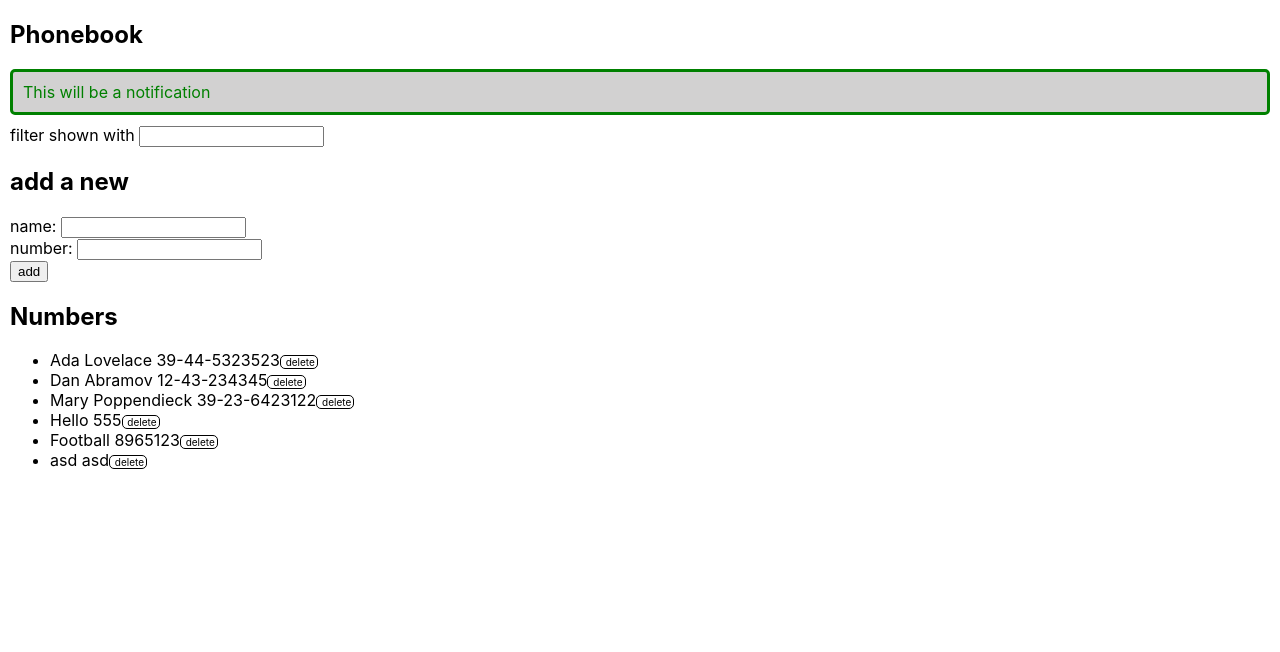
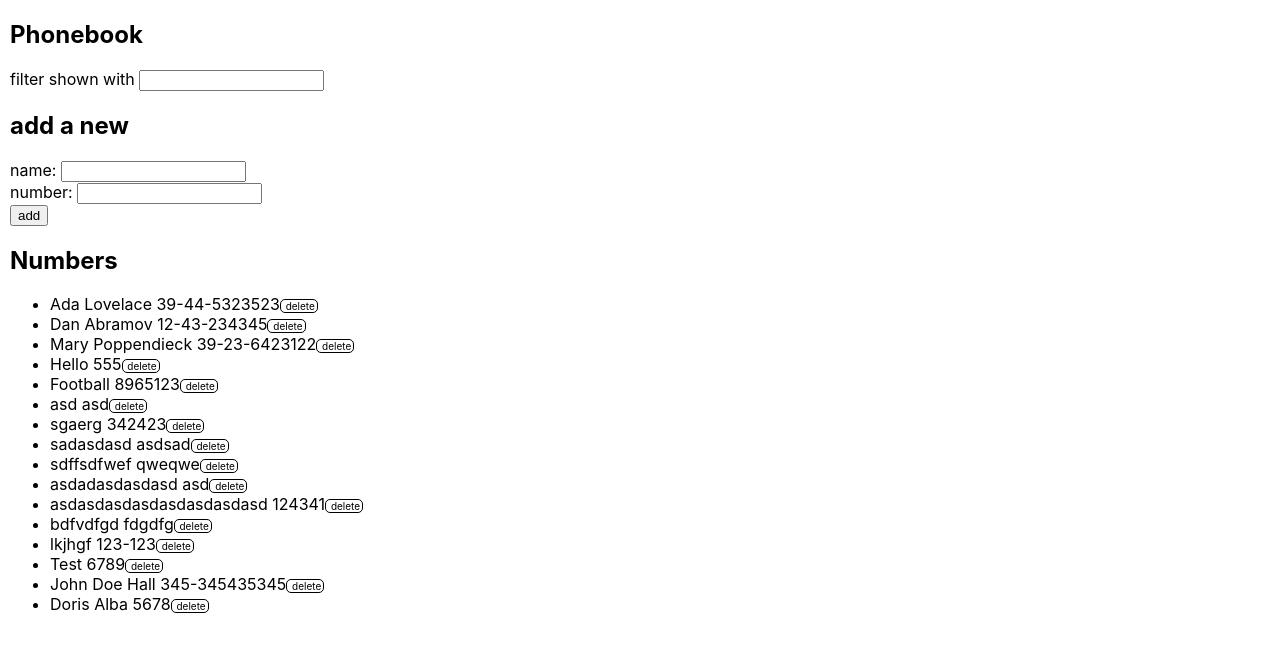
Before and after one commit to c1b3rt00lk1t/a-phonebook, a React (Create React App) app: page / in a window 1280 px wide. Shown: the top 652 px of the page. Built offline with nearby package versions, Linux system fonts and the light colour scheme; data requests are answered from the project's data file.

Commit message:
Created the necessary states for determining the notification and displaying it. Added the funcionality when a new name is added.

```diff
--- a/db.json
+++ b/db.json
@@ -29,6 +29,56 @@
       "name": "asd",
       "number": "asd",
       "id": 9
+    },
+    {
+      "name": "sgaerg",
+      "number": "342423",
+      "id": 10
+    },
+    {
+      "name": "sadasdasd",
+      "number": "asdsad",
+      "id": 11
+    },
+    {
+      "name": "sdffsdfwef",
+      "number": "qweqwe",
+      "id": 12
+    },
+    {
+      "name": "asdadasdasdasd",
+      "number": "asd",
+      "id": 13
+    },
+    {
+      "name": "asdasdasdasdasdasdasdasd",
+      "number": "124341",
+      "id": 14
+    },
+    {
+      "name": "bdfvdfgd",
+      "number": "fdgdfg",
+      "id": 15
+    },
+    {
+      "name": "lkjhgf",
+      "number": "123-123",
+      "id": 16
+    },
+    {
+      "name": "Test",
+      "number": "6789",
+      "id": 17
+    },
+    {
+      "name": "John Doe Hall",
+      "number": "345-345435345",
+      "id": 18
+    },
+    {
+      "name": "Doris Alba",
+      "number": "5678",
+      "id": 19
     }
   ]
 }
--- a/src/App.js
+++ b/src/App.js
@@ -2,10 +2,14 @@ import { useState, useEffect } from "react";
 import Filter from "./components/Filter";
 import PersonForm from "./components/PersonForm";
 import Persons from "./components/Persons";
-import { getAllAxios, createAxios,deleteAxios, updateAxios } from "./services/personsServer";
-import './index.css';
+import {
+  getAllAxios,
+  createAxios,
+  deleteAxios,
+  updateAxios,
+} from "./services/personsServer";
+import "./index.css";
 import Notification from "./components/Notification";
-
 
 const App = () => {
   const [persons, setPersons] = useState([]);
@@ -13,6 +17,10 @@ const App = () => {
   const [newName, setNewName] = useState("");
   const [newNumber, setNewNumber] = useState("");
   const [filterName, setFilterName] = useState("");
+
+  const [notificationColor, setNotificationColor] = useState('');
+  const [notificationMessage, setNotificationMessage] = useState('');
+  const [showNotification, setShowNotification] = useState(false);
 
   const handleInputFilterName = (e) => {
     setFilterName(e.target.value);
@@ -33,40 +41,61 @@ const App = () => {
   const handleClickAddName = (e) => {
     e.preventDefault();
     const newPerson = { name: newName, number: newNumber };
-    const alreadyExistsPerson = persons.filter((person) => person.name === newName)[0];
+    const alreadyExistsPerson = persons.filter(
+      (person) => person.name === newName
+    )[0];
 
-    if (newPerson.name === ""){
-      alert('The name field is empty...');
-
+    if (newPerson.name === "") {
+      alert("The name field is empty...");
     } else if (!alreadyExistsPerson) {
       setNewName("");
       setNewNumber("");
 
-      createAxios(newPerson).then(response => setPersons(persons.concat(response)));
+      createAxios(newPerson)
+        .then((response) => {
+          setPersons(persons.concat(response));
+          setNotificationMessage(`Added ${response.name}`)
+          setNotificationColor('green');
+          setShowNotification(true);
+          setTimeout(() => setShowNotification(false), 4000)
+        })
     } else {
-      if(window.confirm(`Update ${newName}`)){
+      if (window.confirm(`Update ${newName}`)) {
         setNewName("");
         setNewNumber("");
-        updateAxios(alreadyExistsPerson.id, newPerson).then(response => setPersons(persons.map( person => person.id === response.id ? {...person, number: response.number} : person)));
+        updateAxios(alreadyExistsPerson.id, newPerson).then((response) =>{
+          setPersons(
+            persons.map((person) =>
+              person.id === response.id
+                ? { ...person, number: response.number }
+                : person
+            )
+          );
+        }
+        );
       }
     }
   };
 
   const deletePerson = (id) => {
     deleteAxios(id);
-    setPersons(persons.filter( person => person.id !== id));
-  }
+    setPersons(persons.filter((person) => person.id !== id));
+  };
 
   const getPersonsFromServer = () => {
-    getAllAxios().then(response => setPersons(response));
-   };
+    getAllAxios().then((response) => setPersons(response));
+  };
 
   useEffect(getPersonsFromServer, []);
 
   return (
     <div>
       <h2>Phonebook</h2>
-      <Notification message={"This will be a notification"} color={"green"} display={true}/>
+      <Notification
+        message={notificationMessage}
+        color={notificationColor}
+        display={showNotification}
+      />
       <Filter
         handleInputFilterName={handleInputFilterName}
         filterName={filterName}
@@ -82,7 +111,7 @@ const App = () => {
       />
 
       <h2>Numbers</h2>
-      <Persons filteredPersons={filteredPersons} deletePerson={deletePerson}/>
+      <Persons filteredPersons={filteredPersons} deletePerson={deletePerson} />
     </div>
   );
 };
```
